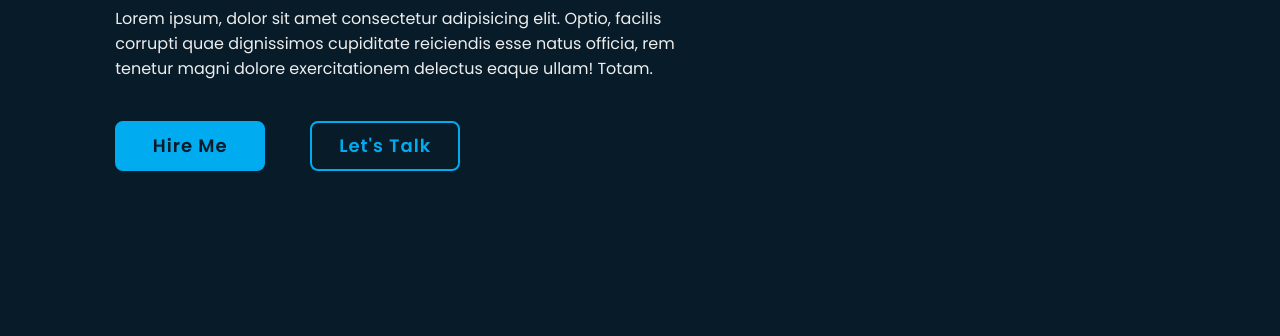
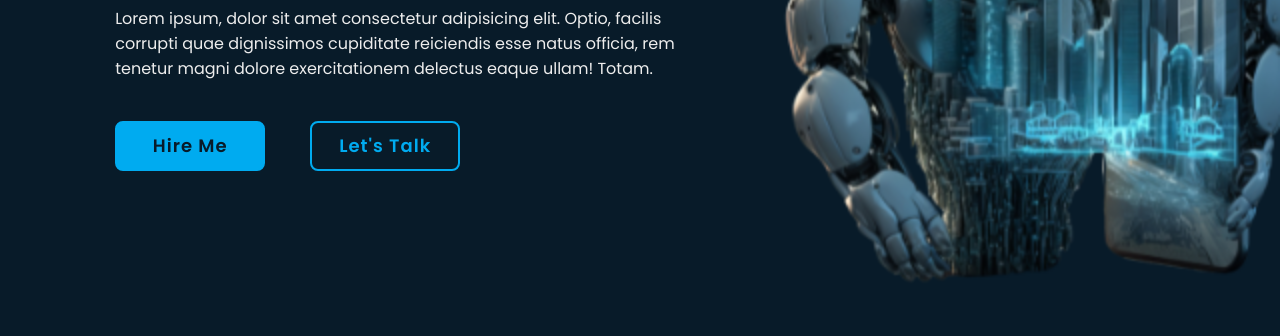
Before and after one commit to VikrantCodes/Portfolio, a plain HTML site: page index.html in a window 1280 px wide. Shown: the part 381-717 px from the top of the page. Drawn offline with nearby package versions, Linux system fonts and the light colour scheme; the site is published under a folder, as on GitHub Pages, so addresses that start at the root find nothing.

Commit message:
Update style.css

```diff
--- a/style.css
+++ b/style.css
@@ -83,7 +83,7 @@ section {
   display: flex;
   align-items: center;
   padding: 0 9%;
-  background: url('/Portfolio/home.jpg') no-repeat;
+  background: url('home.jpg') no-repeat;
   background-size: cover;
   background-position: center;
 }
```
